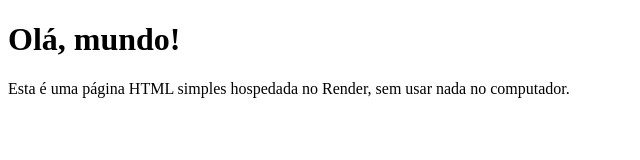
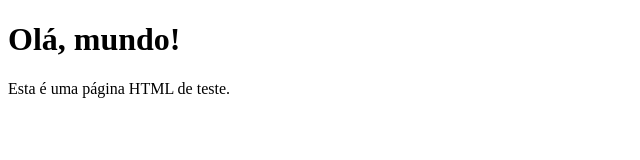
Before and after one commit to zluispinto/pagina-render, a plain HTML site: page index.html in a window 1280 px wide. Shown: the whole page, without its empty margins (0-640 px from the left). Drawn offline with Linux system fonts and the light colour scheme.

Commit message:
Update index.html

```diff
--- a/index.html
+++ b/index.html
@@ -6,6 +6,6 @@
 </head>
 <body>
     <h1>Olá, mundo!</h1>
-    <p>Esta é uma página HTML simples hospedada no Render, sem usar nada no computador.</p>
+    <p>Esta é uma página HTML de teste.</p>
 </body>
 </html>
```
